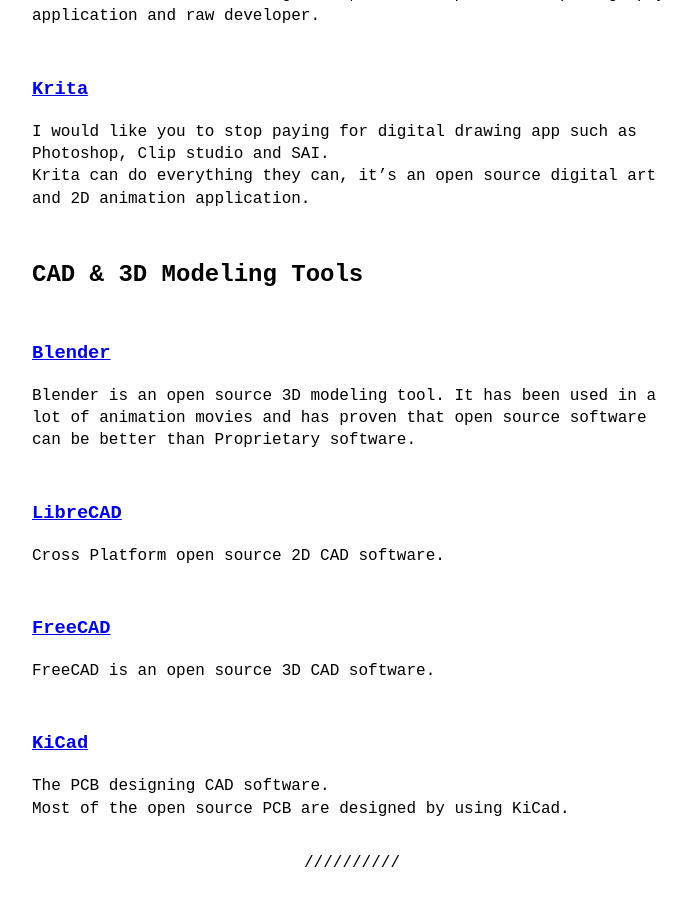
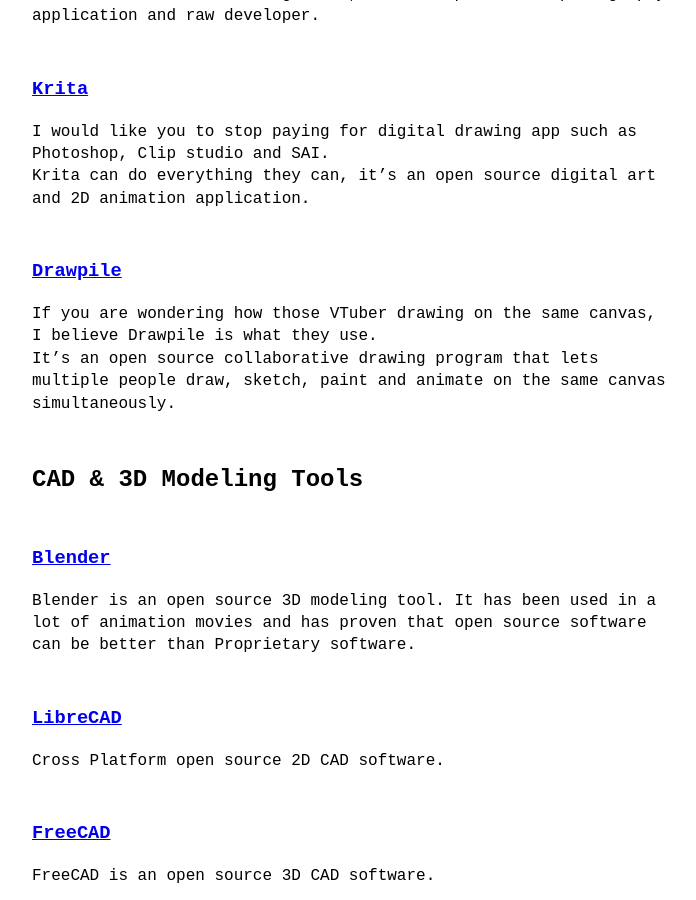
Before and after one commit to colgrave34/colgrave34.github.io, a Jekyll site: the page built from _posts/2024-04-20-my-awesome-list.md, in a window 1280 px wide and 900 px high, scrolled down 10894 px. Shown: the whole window, without its empty margins (288-984 px from the left). Built offline with Jekyll 4.4.1, drawn with Linux system fonts in a browser that asks for light colours; comment, search, counter and statistics services are not loaded.

Commit message:
Add Drawpile

```diff
--- a/_posts/2024-04-20-my-awesome-list.md
+++ b/_posts/2024-04-20-my-awesome-list.md
@@ -270,6 +270,10 @@
 I would like you to stop paying for digital drawing app such as Photoshop, Clip studio and SAI.
 Krita can do everything they can, it's an open source digital art and 2D animation application.
 
+### [Drawpile](https://drawpile.net/)
+If you are wondering how those VTuber drawing on the same canvas, I believe Drawpile is what they use.
+It's an open source collaborative drawing program that lets multiple people draw, sketch, paint and animate on the same canvas simultaneously.
+
 ## CAD & 3D Modeling Tools
 ### [Blender](https://www.blender.org/)
 Blender is an open source 3D modeling tool.
```
